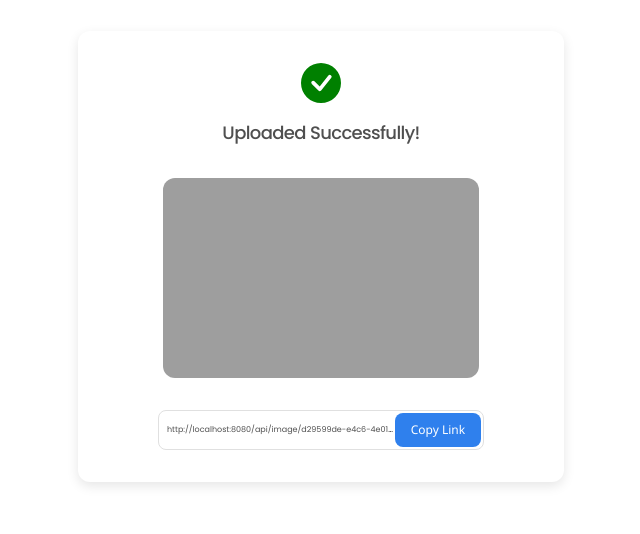
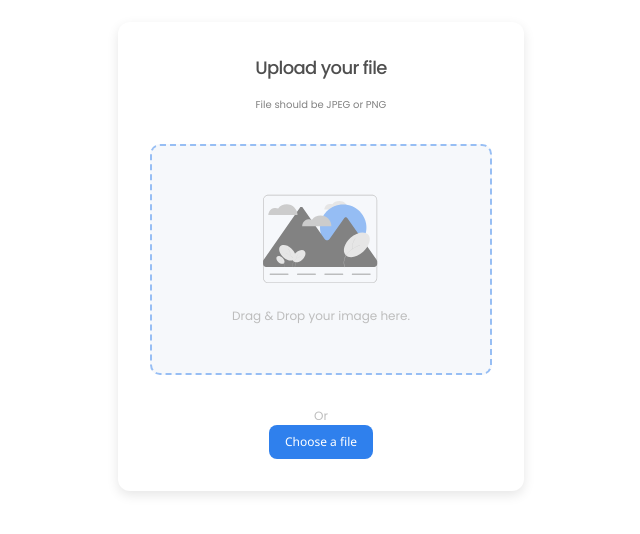
Before and after one commit to sarrietav-dev/image-uploader, a Svelte app in the folder client/: page / in a window 1280 px wide. Shown: the part 144-678 px from the top of the page, without its empty margins (319-959 px from the left). Built offline with nearby package versions, Linux system fonts and the light colour scheme.

Commit message:
🎨 Format and delete code

```diff
--- a/client/src/App.svelte
+++ b/client/src/App.svelte
@@ -3,7 +3,7 @@
   import ImageUploader from "./components/ImageUploader.svelte";
   import UploadedImageCard from "./components/UploadedImageCard.svelte";
 
-  let state: "initial" | "loading" | "uploaded" = "uploaded";
+  let state: "initial" | "loading" | "uploaded" = "initial";
   let imgId: string;
 
   const onSubmit = async (event: SubmitEvent) => {
@@ -26,9 +26,9 @@
 </script>
 
 {#if state === "initial"}
-  <ImageUploader {onSubmit} />
+  <ImageUploader on:submit={onSubmit} />
 {:else if state === "loading"}
   <p>Loading...</p>
 {:else if state === "uploaded"}
-  <UploadedImageCard />
+  <UploadedImageCard {imgId} />
 {/if}
--- a/client/src/components/ImageUploader.svelte
+++ b/client/src/components/ImageUploader.svelte
@@ -3,8 +3,6 @@
 
   import image from "../assets/image.svg";
   import Button from "./Button.svelte";
-
-  export let onSubmit: (event: SubmitEvent) => void;
 
   let fileInput: HTMLInputElement;
   let form: HTMLFormElement;
@@ -17,12 +15,7 @@
 <Card>
   <h1 class="header">Upload your file</h1>
   <p>File should be JPEG or PNG</p>
-  <form
-    bind:this={form}
-    method="POST"
-    enctype="multipart/form-data"
-    on:submit={onSubmit}
-  >
+  <form bind:this={form} method="POST" enctype="multipart/form-data" on:submit>
     <div class="card__img-drop">
       <img src={image} alt="Mountains" />
       <p>Drag & Drop your image here.</p>
@@ -42,7 +35,7 @@
 </Card>
 
 <style>
-  .card__header + p {
+  .header + p {
     font-size: 10px;
     color: #828282;
   }
--- a/client/src/components/UploadedImageCard.svelte
+++ b/client/src/components/UploadedImageCard.svelte
@@ -2,7 +2,7 @@
   import Button from "./Button.svelte";
   import Card from "./Card.svelte";
   import CheckIcon from "./CheckIcon.svelte";
-  export let imgId: string = "d29599de-e4c6-4e01-a24d-eeeab202ae83.jpg";
+  export let imgId: string;
   let url = `http://localhost:8080/api/image/${imgId}`;
 
   const copyToClipboard = () => {
```
